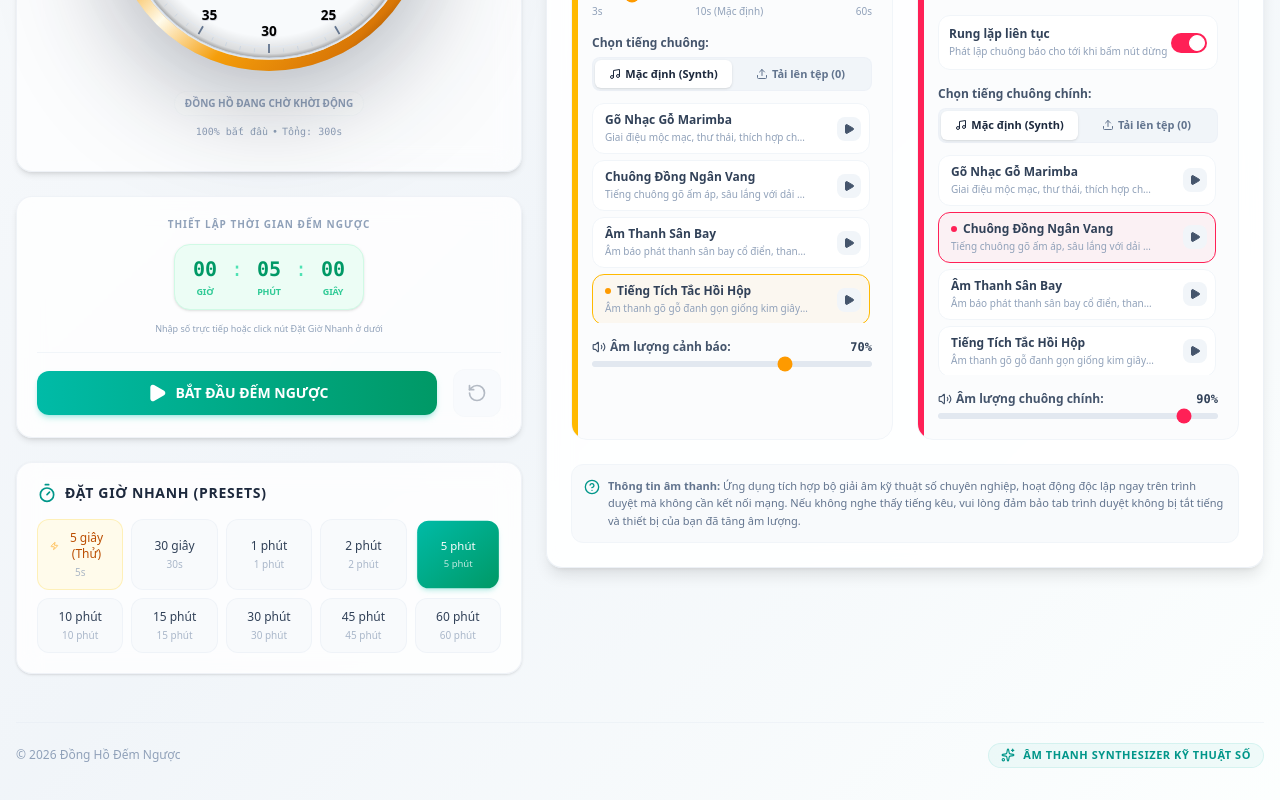
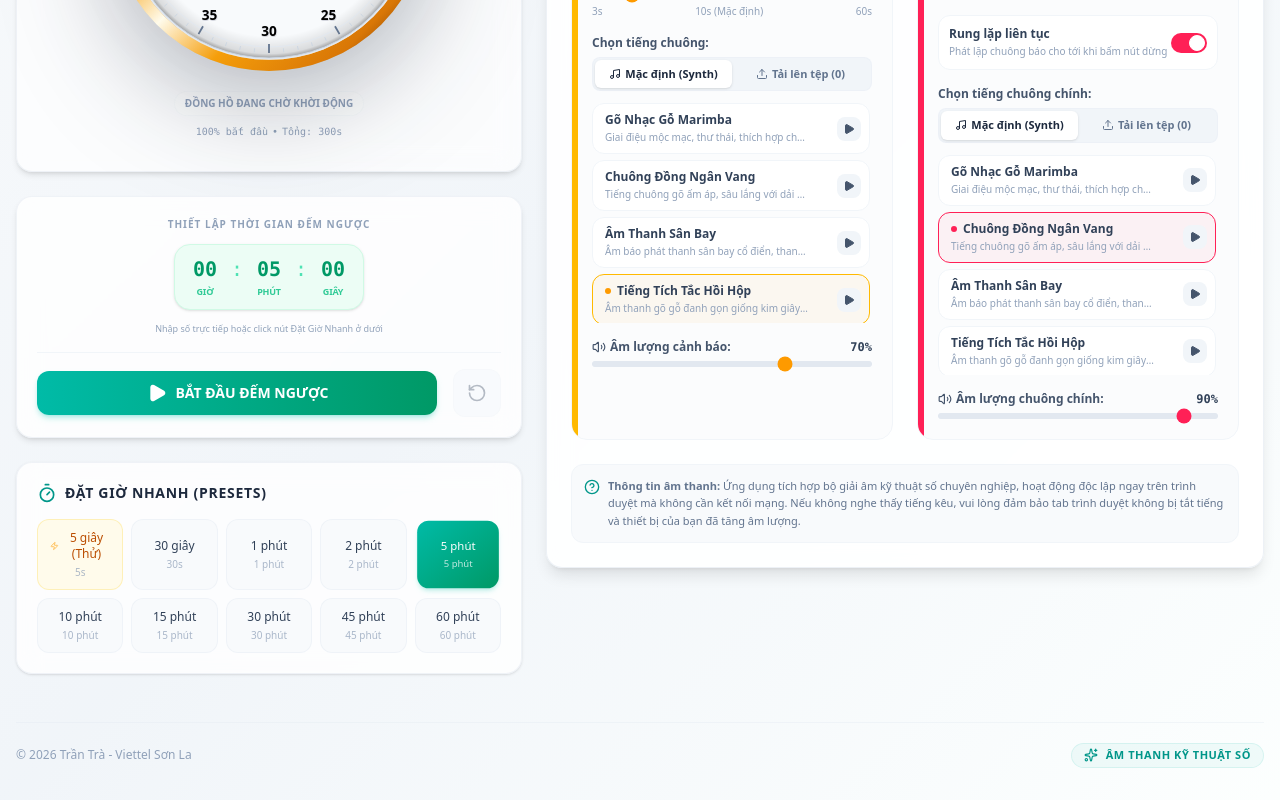
Before and after one commit to cth-sla/Countdown-Timer, a React (Vite) app: page / in a window 1280 px wide. Shown: the part 413-1213 px from the top of the page. Built offline with nearby package versions, Linux system fonts and the light colour scheme.

Commit message:
style: update footer credits and branding text
Update the copyright information to specify authorship and simplify the synthesizer feature description in the footer.

```diff
--- a/src/App.tsx
+++ b/src/App.tsx
@@ -1046,10 +1046,10 @@ export default function App() {
 
           {/* Informative footer */}
           <footer className="mt-12 pt-5 border-t border-slate-200/40 dark:border-slate-800/40 text-center text-xs text-slate-400 dark:text-slate-500 flex flex-col sm:flex-row items-center justify-between gap-4">
-            <p>© 2026 Đồng Hồ Đếm Ngược</p>
+            <p>© 2026 Trần Trà - Viettel Sơn La</p>
             <div className="flex items-center gap-2 text-[11px] text-teal-600 dark:text-teal-400 font-semibold uppercase tracking-wider bg-teal-500/5 dark:bg-teal-500/10 px-3 py-1 rounded-full border border-teal-500/10">
               <Sparkles className="w-3.5 h-3.5" />
-              <span>Âm Thanh Synthesizer Kỹ Thuật Số</span>
+              <span>Âm Thanh Kỹ Thuật Số</span>
             </div>
           </footer>
 
```
